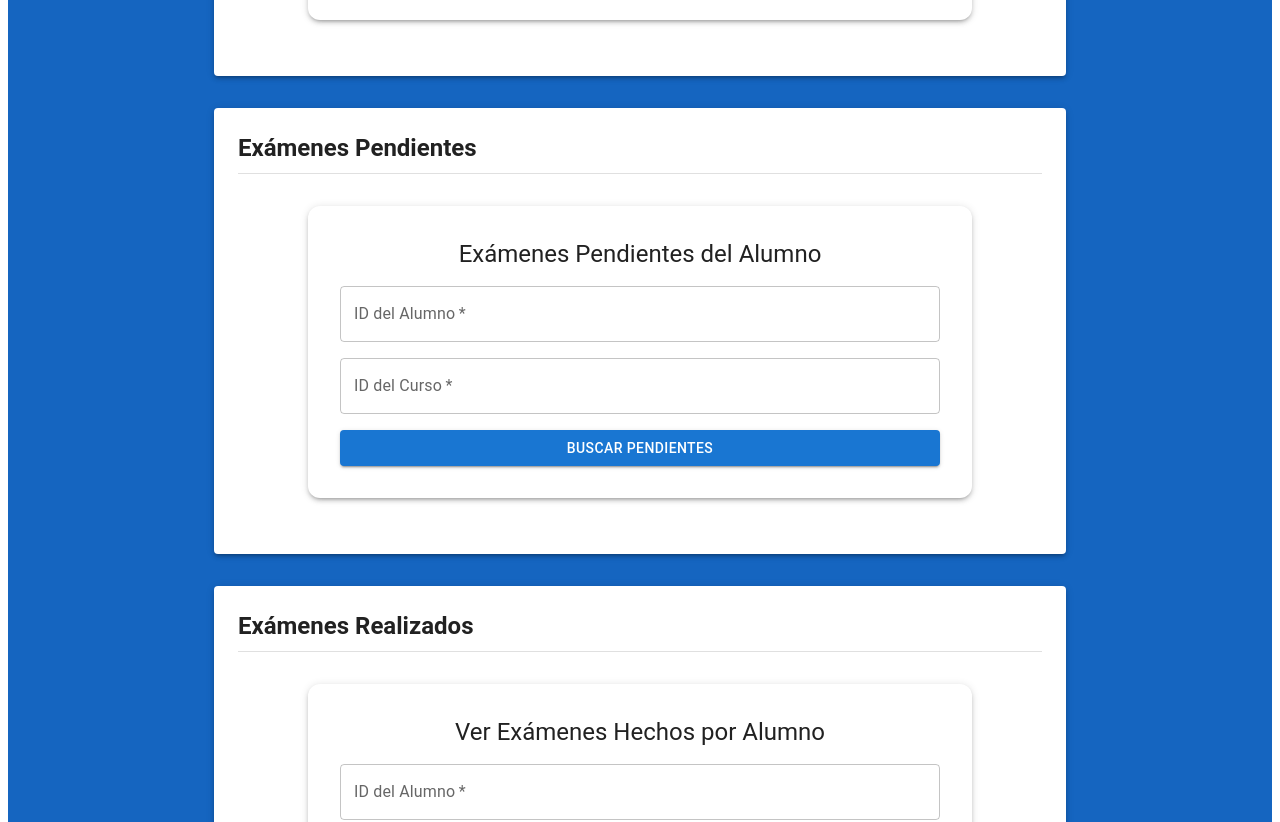
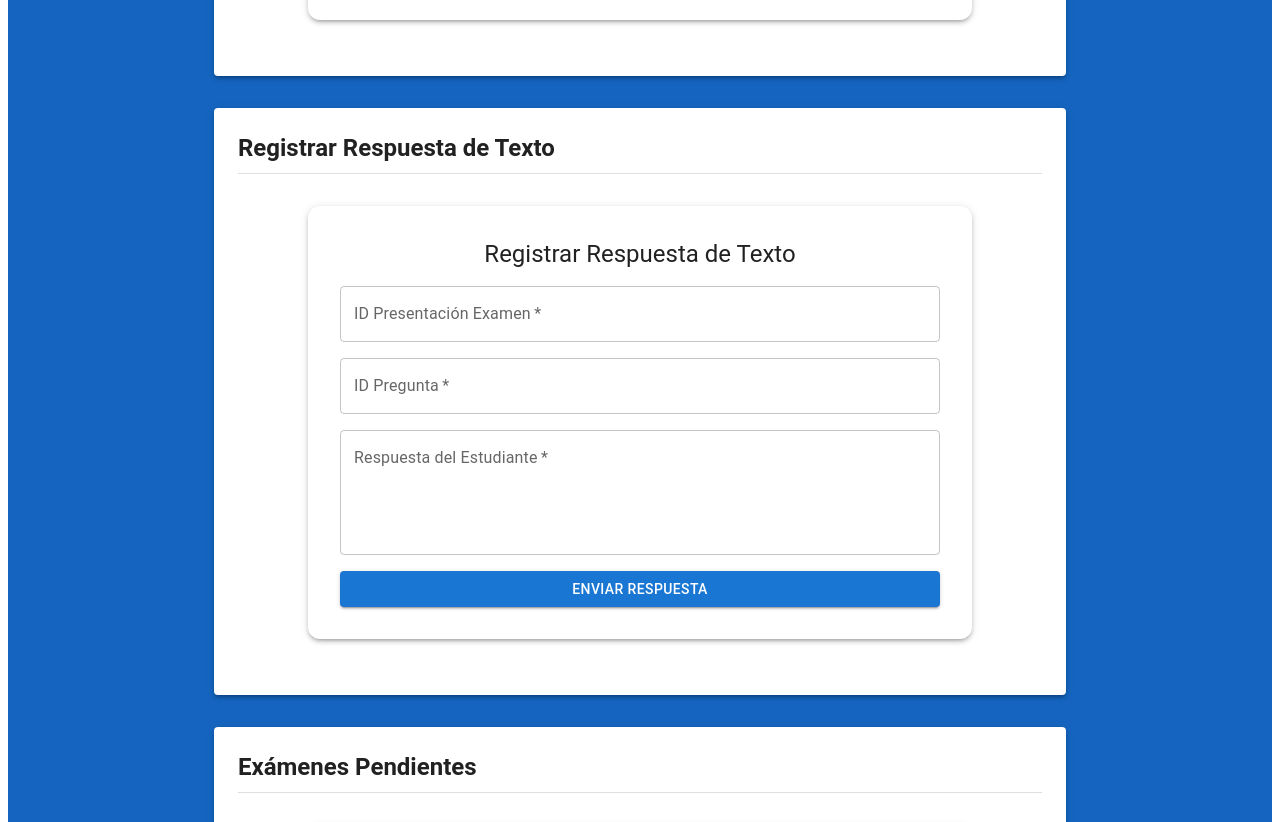
Before and after one commit to JoanG1/FrontEduBases, a React (Vite) app: page /dashboard-Alumno in a window 1280 px wide. Shown: the part 2500-3322 px from the top of the page. Built offline with nearby package versions, Linux system fonts and the light colour scheme.

Commit message:
Agregacion de nuevos servicios

```diff
--- a/src/components/Dashboard.jsx
+++ b/src/components/Dashboard.jsx
@@ -17,6 +17,7 @@ import CursosUsuario from "./CursosUsuario";
 import TemasCurso from "./TemasCurso";
 import TemasDocente from "./TemasDocente";
 import AgregarPreguntaExamen from "./AgregarPreguntaExamen";
+import VerRespuestasEstudiante from "./VerRespuestasEstudiante";
 
 const Section = ({ title, children }) => (
   <Paper elevation={3} sx={{ p: 3, mb: 4 }}>
@@ -63,6 +64,10 @@ const Dashboard = () => {
             <AgregarPreguntaExamen />
           </Section>
 
+          <Section title="Ver Respuestas del Estudiante">
+            <VerRespuestasEstudiante />
+          </Section>
+
           <Section title="Calificar Examen">
             <CalificarExamenForm />
           </Section>
@@ -90,6 +95,7 @@ const Dashboard = () => {
           <Section title="Temas del Docente">
             <TemasDocente />
           </Section>
+
         </Box>
       </Container>
     </Box>
--- a/src/components/DashboardAlumno.jsx
+++ b/src/components/DashboardAlumno.jsx
@@ -12,6 +12,7 @@ import FormPresentacionExamen from "./FormPresentacionExamen";
 import ExamenesPendientesAlumno from "./ExamenesPendientesAlumno";
 import ExamenesHechosAlumno from "./ExamenesHechosAlumno";
 import CursosAlumno from "./CursosAlumno";
+import FormRespuestaTexto from "./FormRespuestaTexto"; // ✅ NUEVO IMPORT
 
 const Section = ({ title, children }) => (
   <Paper elevation={3} sx={{ p: 3, mb: 4 }}>
@@ -58,6 +59,10 @@ const DashboardAlumno = () => {
             <FormPresentacionExamen />
           </Section>
 
+          <Section title="Registrar Respuesta de Texto">
+            <FormRespuestaTexto /> {/* ✅ NUEVA SECCIÓN */}
+          </Section>
+
           <Section title="Exámenes Pendientes">
             <ExamenesPendientesAlumno />
           </Section>
--- a/src/components/FormPresentacionExamen.jsx
+++ b/src/components/FormPresentacionExamen.jsx
@@ -10,6 +10,10 @@ import {
   MenuItem,
   FormControl,
   InputLabel,
+  List,
+  ListItem,
+  ListItemText,
+  Divider,
 } from "@mui/material";
 import { presentarExamen } from "../services/ApiServices";
 
@@ -25,6 +29,7 @@ const FormPresentacionExamen = () => {
 
   const [mensaje, setMensaje] = useState(null);
   const [error, setError] = useState(null);
+  const [preguntas, setPreguntas] = useState([]);
 
   const handleChange = (e) => {
     const { name, value } = e.target;
@@ -38,6 +43,7 @@ const FormPresentacionExamen = () => {
     e.preventDefault();
     setMensaje(null);
     setError(null);
+    setPreguntas([]);
 
     const presentacionDTO = {
       ...presentacion,
@@ -51,7 +57,8 @@ const FormPresentacionExamen = () => {
     try {
       const response = await presentarExamen(presentacionDTO);
       if (!response.error) {
-        setMensaje(`✅ ${response.respuesta}`);
+        setMensaje(`✅ ${response.mensajeError}`);
+        setPreguntas(response.respuesta || []);
       } else {
         setError(`❌ ${response.mensajeError}`);
       }
@@ -159,6 +166,33 @@ const FormPresentacionExamen = () => {
           {error}
         </Alert>
       )}
+
+      {preguntas.length > 0 && (
+        <Box mt={4}>
+          <Typography variant="h6">Preguntas del examen:</Typography>
+          <List>
+            {preguntas.map((pregunta) => (
+              <Box key={pregunta.idPregunta}>
+                <ListItem>
+                  <ListItemText
+                    primary={`(${pregunta.tipoPregunta}) ${pregunta.enunciado}`}
+                  />
+                </ListItem>
+                {pregunta.respuestas && pregunta.respuestas.length > 0 && (
+                  <List component="div" disablePadding sx={{ pl: 4 }}>
+                    {pregunta.respuestas.map((r) => (
+                      <ListItem key={r.idRespuesta}>
+                        <ListItemText primary={`• ${r.descripcion}`} />
+                      </ListItem>
+                    ))}
+                  </List>
+                )}
+                <Divider />
+              </Box>
+            ))}
+          </List>
+        </Box>
+      )}
     </Paper>
   );
 };
--- /dev/null
+++ b/src/components/FormRespuestaTexto.jsx
@@ -0,0 +1,114 @@
+import React, { useState } from "react";
+import {
+  Paper,
+  Box,
+  Typography,
+  TextField,
+  Button,
+  Alert,
+} from "@mui/material";
+import { registrarRespuestaTexto } from "../services/ApiServices";
+
+const FormRespuestaTexto = () => {
+  const [respuesta, setRespuesta] = useState({
+    idPresentacionExamen: "",
+    idPregunta: "",
+    enunciadoRespuesta: "",
+  });
+
+  const [mensaje, setMensaje] = useState(null);
+  const [error, setError] = useState(null);
+
+  const handleChange = (e) => {
+    const { name, value } = e.target;
+    setRespuesta((prev) => ({
+      ...prev,
+      [name]: value,
+    }));
+  };
+
+  const handleSubmit = async (e) => {
+    e.preventDefault();
+    setMensaje(null);
+    setError(null);
+
+    try {
+      const response = await registrarRespuestaTexto(respuesta);
+      if (!response.error) {
+        setMensaje(`✅ ${response.respuesta}`);
+      } else {
+        setError(`❌ ${response.mensajeError}`);
+      }
+    } catch (err) {
+      setError("❌ Error al registrar la respuesta.");
+    }
+  };
+
+  return (
+    <Paper
+      elevation={3}
+      sx={{
+        maxWidth: 600,
+        margin: "2rem auto",
+        padding: 4,
+        borderRadius: 3,
+      }}
+    >
+      <Typography variant="h5" gutterBottom align="center">
+        Registrar Respuesta de Texto
+      </Typography>
+
+      <Box
+        component="form"
+        onSubmit={handleSubmit}
+        sx={{ mt: 2, display: "flex", flexDirection: "column", gap: 2 }}
+      >
+        <TextField
+          label="ID Presentación Examen"
+          name="idPresentacionExamen"
+          type="number"
+          value={respuesta.idPresentacionExamen}
+          onChange={handleChange}
+          required
+          fullWidth
+        />
+        <TextField
+          label="ID Pregunta"
+          name="idPregunta"
+          type="number"
+          value={respuesta.idPregunta}
+          onChange={handleChange}
+          required
+          fullWidth
+        />
+        <TextField
+          label="Respuesta del Estudiante"
+          name="enunciadoRespuesta"
+          value={respuesta.enunciadoRespuesta}
+          onChange={handleChange}
+          required
+          fullWidth
+          multiline
+          rows={4}
+        />
+        <Button type="submit" variant="contained" color="primary" fullWidth>
+          Enviar Respuesta
+        </Button>
+      </Box>
+
+      {mensaje && (
+        <Alert severity="success" sx={{ mt: 2 }}>
+          {mensaje}
+        </Alert>
+      )}
+
+      {error && (
+        <Alert severity="error" sx={{ mt: 2 }}>
+          {error}
+        </Alert>
+      )}
+    </Paper>
+  );
+};
+
+export default FormRespuestaTexto;
--- /dev/null
+++ b/src/components/VerRespuestasEstudiante.jsx
@@ -0,0 +1,111 @@
+import React, { useState } from "react";
+import {
+  Paper,
+  Box,
+  Typography,
+  TextField,
+  Button,
+  Alert,
+  List,
+  ListItem,
+  ListItemText,
+  Divider,
+} from "@mui/material";
+import { verRespuestasEstudiante } from "../services/ApiServices";
+
+const VerRespuestasEstudiante = () => {
+  const [formData, setFormData] = useState({
+    idExamen: "",
+    idAlumno: "",
+  });
+
+  const [respuestas, setRespuestas] = useState([]);
+  const [mensaje, setMensaje] = useState(null);
+  const [error, setError] = useState(null);
+
+  const handleChange = (e) => {
+    const { name, value } = e.target;
+    setFormData((prev) => ({ ...prev, [name]: value }));
+  };
+
+  const handleSubmit = async (e) => {
+    e.preventDefault();
+    setMensaje(null);
+    setError(null);
+    setRespuestas([]);
+
+    try {
+      const response = await verRespuestasEstudiante(formData.idExamen, formData.idAlumno);
+      if (!response.error) {
+        setRespuestas(response.respuesta);
+        setMensaje("✅ Respuestas cargadas correctamente.");
+      } else {
+        setError(`❌ ${response.mensajeError}`);
+      }
+    } catch {
+      setError("❌ Error al obtener respuestas del estudiante.");
+    }
+  };
+
+  return (
+    <Paper elevation={3} sx={{ maxWidth: 600, margin: "2rem auto", padding: 4, borderRadius: 3 }}>
+      <Typography variant="h5" gutterBottom align="center">
+        Ver Respuestas del Estudiante
+      </Typography>
+
+      <Box
+        component="form"
+        onSubmit={handleSubmit}
+        sx={{ mt: 2, display: "flex", flexDirection: "column", gap: 2 }}
+      >
+        <TextField
+          label="ID Examen"
+          name="idExamen"
+          type="number"
+          value={formData.idExamen}
+          onChange={handleChange}
+          required
+          fullWidth
+        />
+        <TextField
+          label="ID Alumno"
+          name="idAlumno"
+          type="number"
+          value={formData.idAlumno}
+          onChange={handleChange}
+          required
+          fullWidth
+        />
+        <Button type="submit" variant="contained" color="primary" fullWidth>
+          Ver Respuestas
+        </Button>
+      </Box>
+
+      {mensaje && <Alert severity="success" sx={{ mt: 2 }}>{mensaje}</Alert>}
+      {error && <Alert severity="error" sx={{ mt: 2 }}>{error}</Alert>}
+
+      {respuestas.length > 0 && (
+        <Box mt={4}>
+          <Typography variant="h6" gutterBottom>
+            Resultados:
+          </Typography>
+          <List>
+            {respuestas.map((item) => (
+              <Box key={`${item.idPregunta}-${item.idPresentacionExamen}`}>
+                <ListItem alignItems="flex-start">
+                  <ListItemText
+                    primary={`(${item.idPregunta}) ${item.enunciadoPregunta}`}
+                    secondary={`Respuesta: ${item.respuestaEstudiante}`}
+                  />
+                </ListItem>
+                <Divider />
+              </Box>
+            ))}
+          </List>
+        </Box>
+      )}
+    </Paper>
+  );
+};
+
+export default VerRespuestasEstudiante;
--- a/src/services/ApiServices.js
+++ b/src/services/ApiServices.js
@@ -225,3 +225,29 @@ export const getCursosAlumno = async (id, rol) => {
     }
   }
 };
+
+export const registrarRespuestaTexto = async (respuestaData) => {
+  try {
+    const response = await api.post("/api/estudiante/registrar-respuesta", respuestaData);
+    return response.data; // Se espera: MensajeDTO<String>
+  } catch (error) {
+    if (error.response) {
+      return error.response.data;
+    } else {
+      return { error: true, mensaje: "Error de red", data: null };
+    }
+  }
+};
+
+export const verRespuestasEstudiante = async (idExamen, idAlumno) => {
+  try {
+    const response = await api.get(`/api/docente/ver-respuestas/${idExamen}/${idAlumno}`);
+    return response.data; // MensajeDTO<List<RespuestaEstudianteConsultaDto>>
+  } catch (error) {
+    if (error.response) {
+      return error.response.data;
+    } else {
+      return { error: true, mensaje: "Error de red", data: [] };
+    }
+  }
+};
```
